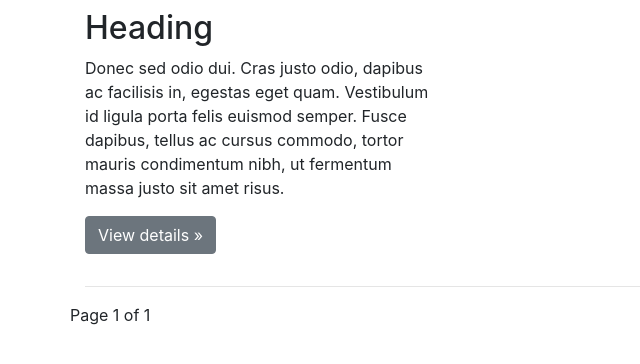
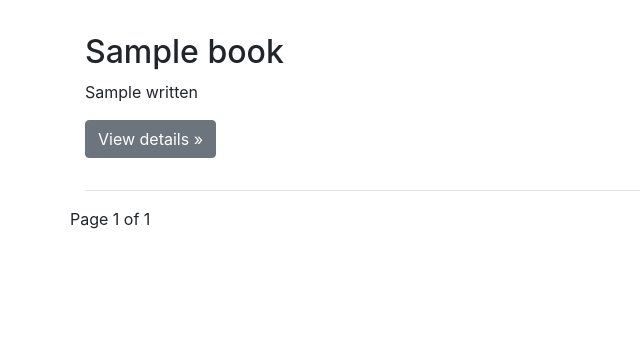
Before and after one commit to jod35/BookTime, a Django app: template bookstore/templates/bookstore/index.html in a window 1280 px wide. Shown: the part 61-425 px from the top of the page, without its empty margins (0-640 px from the left). Run offline with Django 3.2, Linux system fonts and the light colour scheme; the template is opened without the code that fills it: most values are stand-ins (such as "Sample title", 1, 10 or a date in 2020); some libraries are stand-ins or nearby versions.

Commit message:
trying to fix a bug in the book detail endpoint

```diff
--- a/BookTime/urls.py
+++ b/BookTime/urls.py
@@ -4,7 +4,7 @@ from django.conf.urls.static import static
 from django.conf import settings
 
 urlpatterns = [
-    path('bookstore/',include('bookstore.urls',namespace='bookstore')),
+    path('',include('bookstore.urls',namespace='bookstore')),
     path('admin/', admin.site.urls),
 ]
 
--- a/bookstore/templates/bookstore/index.html
+++ b/bookstore/templates/bookstore/index.html
@@ -8,10 +8,11 @@
     <div class="row">
 
      {% for book in page_obj %}
-          <div class="col-md-4">
-        <h2>Heading</h2>
-        <p>Donec sed odio dui. Cras justo odio, dapibus ac facilisis in, egestas eget quam. Vestibulum id ligula porta felis euismod semper. Fusce dapibus, tellus ac cursus commodo, tortor mauris condimentum nibh, ut fermentum massa justo sit amet risus.</p>
-        <p><a class="btn btn-secondary" href="bookstore/{{post.title}}/details" role="button">View details &raquo;</a></p>
+        <div class="col-md-4">
+            <img src="" alt="" width="50">
+        <h2>{{book.title}}</h2>
+        <p>{{book.written}}</p>
+        <p><a class="btn btn-secondary" href="/{{book.id}}/details/" role="button">View details &raquo;</a></p>
       </div>
      {% endfor %}
 
--- a/bookstore/urls.py
+++ b/bookstore/urls.py
@@ -6,5 +6,5 @@ app_name='bookstore'
 
 urlpatterns = [
     path('',views.BookListView.as_view(),name='home'),
-    path('<str:title>/details',views.book_details,name='details'),
+    path('<int:id>/details',views.book_details,name='details'),
 ]
--- a/bookstore/views.py
+++ b/bookstore/views.py
@@ -6,13 +6,13 @@ from django.views.generic import ListView
 class BookListView(ListView):
     template_name='bookstore/index.html'
     model=Book
-    paginate_by=3
+    paginate_by=6
     # context_object_name='books'
 
 
 
-def book_details(request,title):
-    book=Book.objects.objects.filter(title=title).first()
+def book_details(request,id):
+    book=Book.objects.objects.filter(id=id).first()
     context={
         'book':book
     }
```
